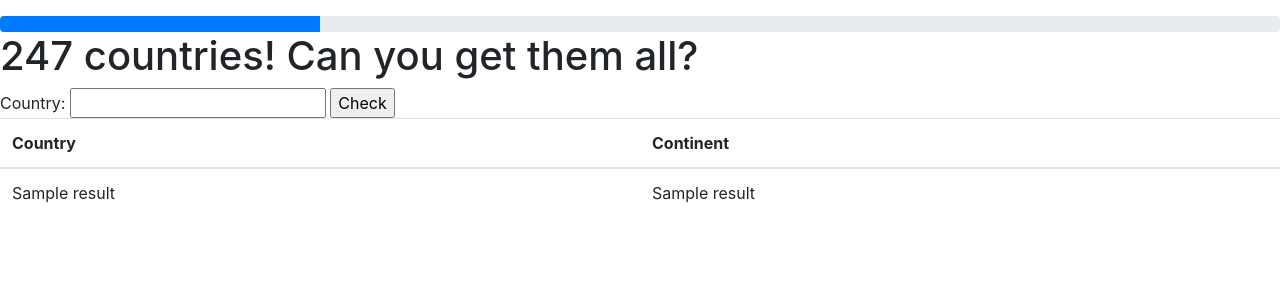
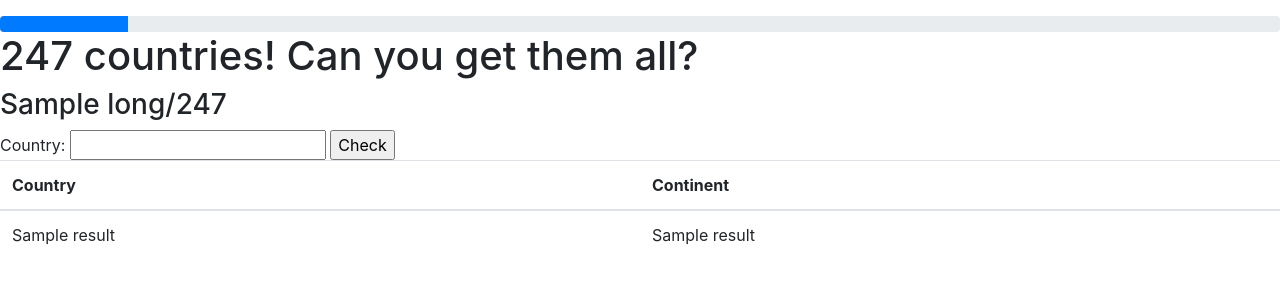
Before and after one commit to jhwu03/Softdev-API, a Flask app: template templates/quiz.html in a window 1280 px wide. Shown: the part 56-356 px from the top of the page. Run offline with Flask 2, Linux system fonts and the light colour scheme; the template is opened without the code that fills it: most values are stand-ins (such as "Sample title", 1, 10 or a date in 2020); some libraries are stand-ins or nearby versions.

Commit message:
Made quiz progress visible

```diff
--- a/app.py
+++ b/app.py
@@ -117,7 +117,8 @@ def quiz():
         country = request.args['country']
         if (db_manager.has_country(country)):
             response = db_manager.found_country(country)
-    return render_template("quiz.html", results = db_manager.get_found_countries(), response = response)
+    results = db_manager.get_found_countries()
+    return render_template("quiz.html", results = results, response = response, long = len(results))
 
 @app.route("/countries/<country_code>")
 def countries(country_code):
--- a/templates/quiz.html
+++ b/templates/quiz.html
@@ -4,9 +4,10 @@
 {% endblock %}
 {% block body %}
   <div class="progress">
-      <div class="progress-bar" role="progressbar" style="width: 25%"></div>
+      <div class="progress-bar" role="progressbar" style="width: {{long/2.47}}%"></div>
   </div>
   <h1>247 countries! Can you get them all?</h1>
+  <h3>{{long}}/247</h3>
   <form action="/quiz">
     Country:
     <input type="text" name="country">
--- a/templates/results.html
+++ b/templates/results.html
@@ -1,6 +1,9 @@
 {% extends "base.html" %}
 {% block body %}
+  <div class="container-lg">
+  <div class="row">
   {% for i in results %}
+  <div class="col-4">
     <div class="card">
       <div class="card-body">
         <h5 class="card-title">{{i}}</h5>
@@ -8,5 +11,8 @@
       </div>
     </div>
     <br>
+  </div>
   {% endfor %}
+  </div>
+  </div>
 {% endblock %}
```
